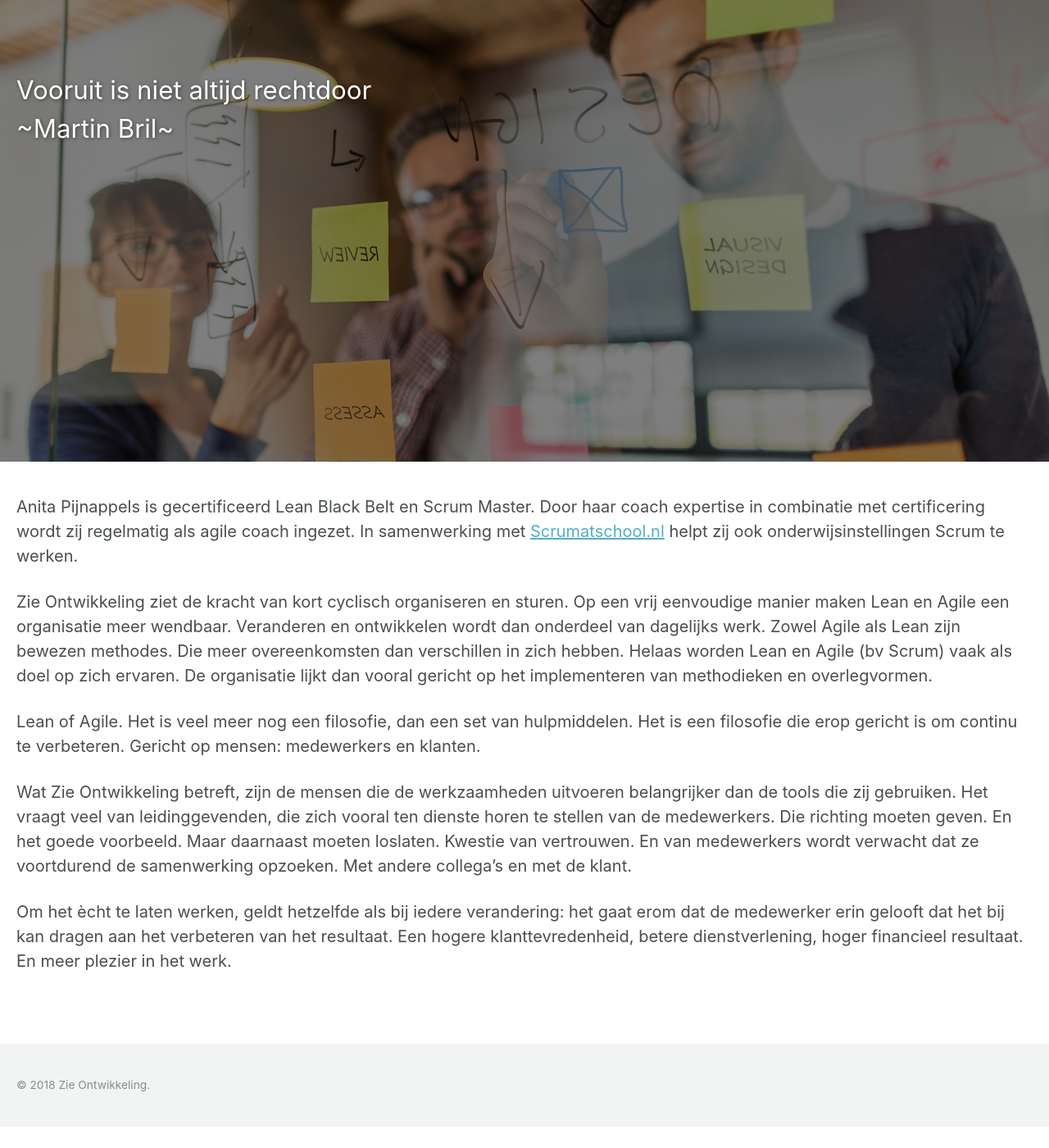
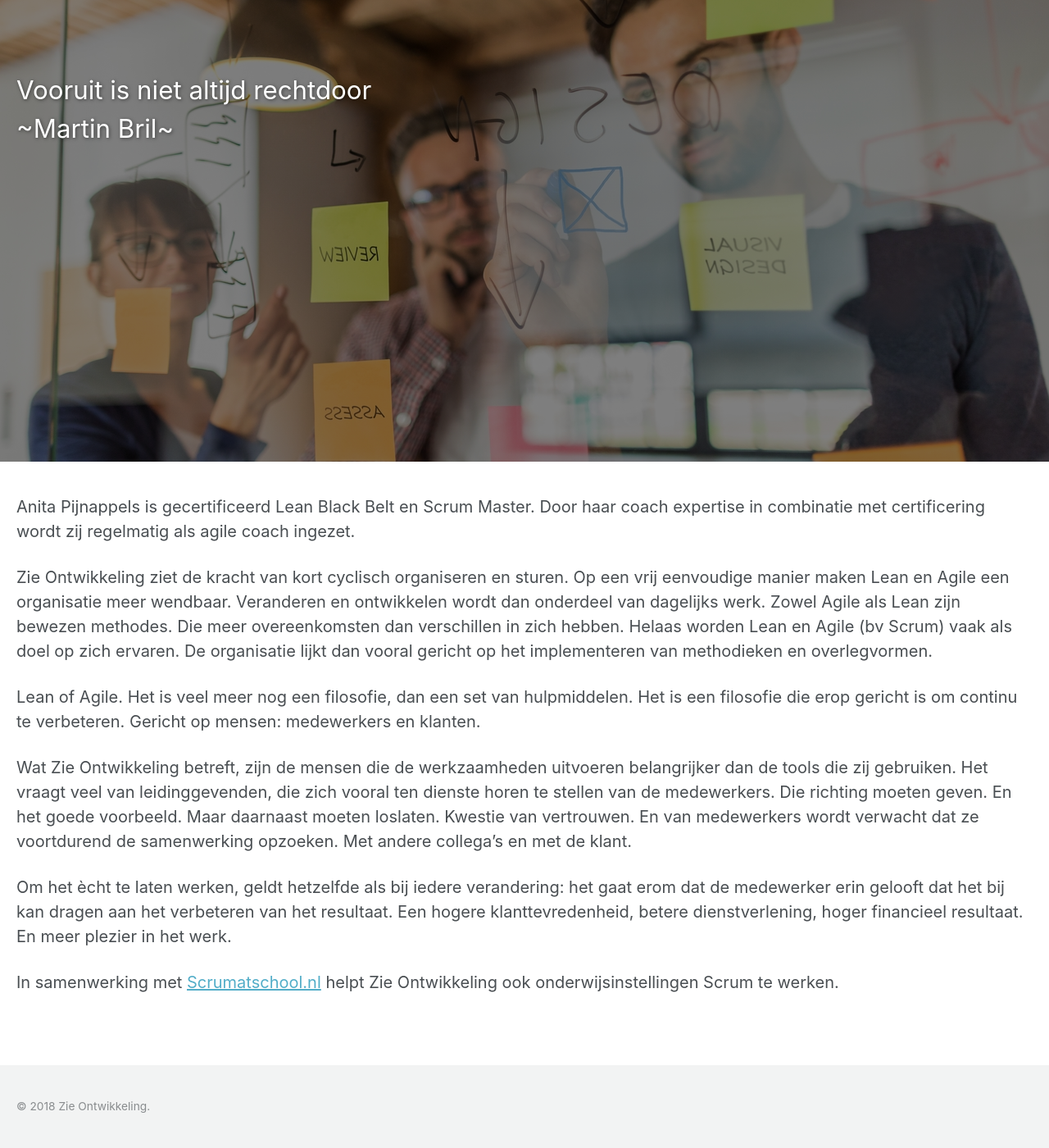
Before and after one commit to twinmum1/zie-ontwikkeling, a Jekyll site: the page built from _pages/agile.md, in a window 1280 px wide and 1400 px high, scrolled down 185 px. Shown: the whole window at 82% size. Built offline with Jekyll 4.4.1, drawn with Linux system fonts in a browser that asks for light colours; before the commit the page ends 1559 px from its top, so only the background shows below that; some of the changed lines change nothing that is shown.

Commit message:
Update agile.md
laatste zin verplaatst van 1e Alinea naar einde tekst

```diff
--- a/_pages/agile.md
+++ b/_pages/agile.md
@@ -18,7 +18,7 @@ excerpt: "Vooruit is niet altijd rechtdoor <br>~Martin Bril~
 ---
 
 
-Anita Pijnappels is gecertificeerd Lean Black Belt en Scrum Master. Door haar coach expertise in combinatie met certificering wordt zij regelmatig als agile coach ingezet. In samenwerking met [Scrumatschool.nl](https://www.scrumatschool.nl/) helpt zij ook onderwijsinstellingen Scrum te werken.
+Anita Pijnappels is gecertificeerd Lean Black Belt en Scrum Master. Door haar coach expertise in combinatie met certificering wordt zij regelmatig als agile coach ingezet.
 
 Zie Ontwikkeling ziet de kracht van kort cyclisch organiseren en sturen. Op een vrij eenvoudige manier maken Lean en Agile een organisatie meer wendbaar. Veranderen en ontwikkelen wordt dan onderdeel van dagelijks werk. Zowel Agile als Lean zijn bewezen methodes. Die meer overeenkomsten dan verschillen in zich hebben. Helaas worden Lean en Agile (bv Scrum) vaak als doel op zich ervaren. De organisatie lijkt dan vooral gericht op het implementeren van methodieken en overlegvormen.
 
@@ -26,4 +26,6 @@ Lean of Agile. Het is veel meer nog een filosofie, dan een set van hulpmiddelen.
 
 Wat Zie Ontwikkeling betreft, zijn de mensen die de werkzaamheden uitvoeren belangrijker dan de tools die zij gebruiken. Het vraagt veel van leidinggevenden, die zich vooral ten dienste horen te stellen van de medewerkers. Die richting moeten geven. En het goede voorbeeld. Maar daarnaast moeten loslaten. Kwestie van vertrouwen. En van medewerkers wordt verwacht dat ze voortdurend de samenwerking opzoeken. Met andere collega’s en met de klant.
 
-Om het ècht te laten werken, geldt hetzelfde als bij iedere verandering: het gaat erom dat de medewerker erin gelooft dat het bij kan dragen aan het verbeteren van het resultaat. Een hogere klanttevredenheid, betere dienstverlening, hoger financieel resultaat. En  meer plezier in het werk.
+Om het ècht te laten werken, geldt hetzelfde als bij iedere verandering: het gaat erom dat de medewerker erin gelooft dat het bij kan dragen aan het verbeteren van het resultaat. Een hogere klanttevredenheid, betere dienstverlening, hoger financieel resultaat. En meer plezier in het werk.
+
+In samenwerking met [Scrumatschool.nl](https://www.scrumatschool.nl/) helpt Zie Ontwikkeling ook onderwijsinstellingen Scrum te werken.
```
